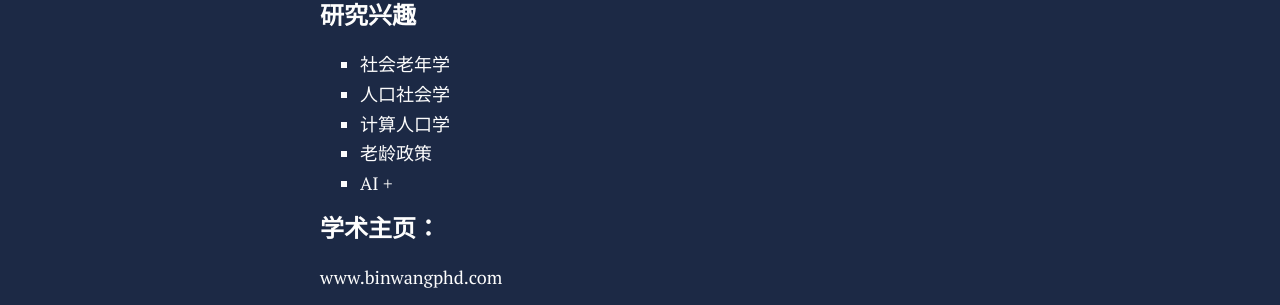
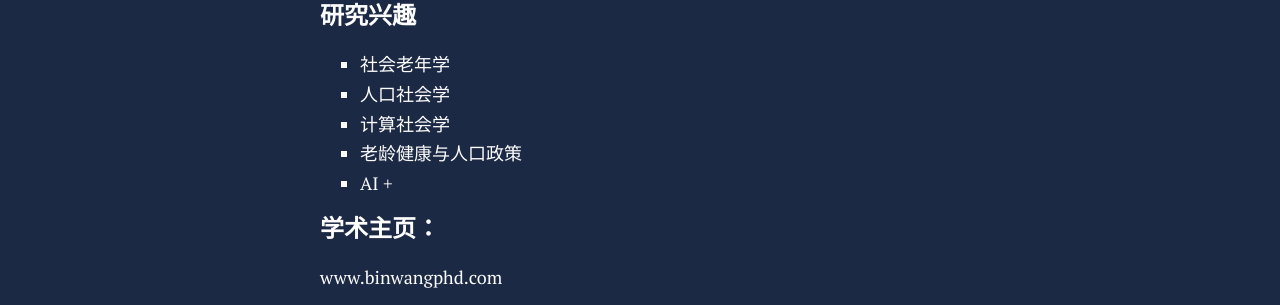
Before and after one commit to bwPhD/bwPhD.github.io, a Jekyll site: the page built from index.md, in a window 1280 px wide. Shown: the part 605-910 px from the top of the page. Built offline with Jekyll 4.4.1, drawn with Linux system fonts in a browser that asks for light colours; nearby versions of some CDN libraries; comment, search, counter and statistics services are not loaded; a style sheet for code colours, icons or effects is not loaded; our own code applies the rules of GitHub Pages for plain Markdown files.

Commit message:
Update index.md

```diff
--- a/index.md
+++ b/index.md
@@ -21,8 +21,8 @@ layout: page
 ### 研究兴趣
 - 社会老年学
 - 人口社会学
-- 计算人口学
-- 老龄政策
+- 计算社会学
+- 老龄健康与人口政策
 - AI +
 
 ---
```
